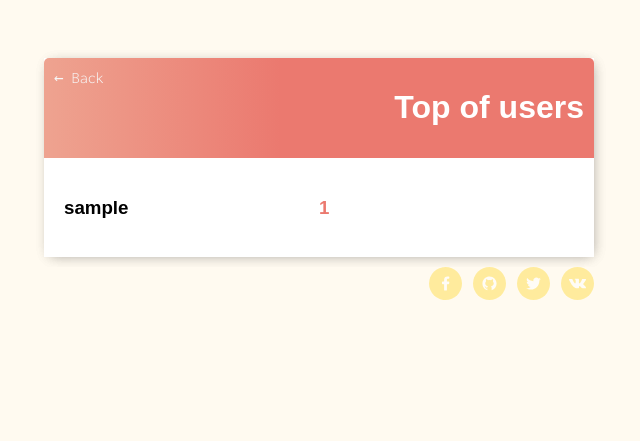
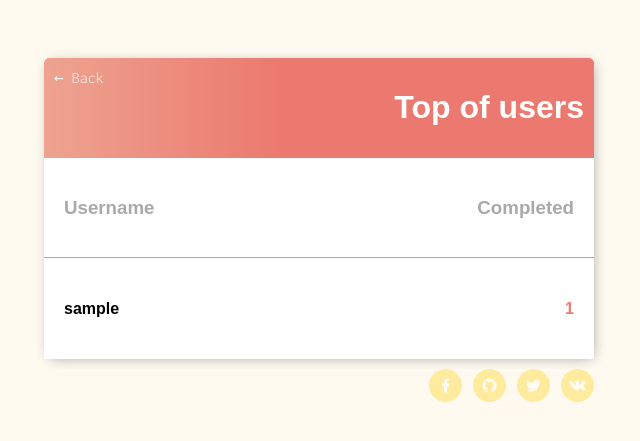
Before and after one commit to Vladislava05/TaskMaster, a Django app: page /top-users/ in a window 1280 px wide. Shown: the top 441 px of the page, without its empty margins (321-961 px from the left). Run offline with Django 3.2, Linux system fonts and the light colour scheme; tables that the repository leaves empty hold one stand-in row (values such as "Sample post"); some web fonts are replaced.

Commit message:
Update frontend

```diff
--- a/base/forms.py
+++ b/base/forms.py
@@ -12,7 +12,7 @@ class DateInput(forms.DateTimeInput):
 class TaskForm(ModelForm):
     class Meta:
         model = Task
-        fields = ['title', 'description', 'complete', 'due_date']
+        fields = ['title', 'description', 'due_date', 'complete']
         widgets = {
             'due_date': DateInput,
         }
--- a/base/static/base/css/main.css
+++ b/base/static/base/css/main.css
@@ -88,7 +88,7 @@ a:hover{
     text-shadow: 1px 1px #81413b;
 }
 
-input[type=text], input[type=password], textarea {
+input[type=text], input[type=password], input[type=date], textarea {
     border: 1px solid #EB796F;
     border-radius: 5px;
     padding: 10px;
@@ -181,13 +181,20 @@ label {
 }
 
 .top-list {
-    display: grid;
-    grid-template-columns: repeat(2, 1fr);
-    grid-gap: -70%;
+    display: flex;
+    justify-content: space-between;
+
 }
 
 .value {
     color: #EB796F;
+}
+
+.for-top{
+    display: flex;
+    justify-content: space-between;
+    color:darkgrey;
+    border-bottom: 1px solid darkgrey;
 }
 
 ul.ddropdownn li {
--- a/base/templates/base/top-users.html
+++ b/base/templates/base/top-users.html
@@ -8,12 +8,22 @@
         <h1>Top of users</h1>
     </div>
 
+    <div class="for-top card-body">
+        <h3>Username</h3>
+        <h3>Completed</h3>
+
+    </div>
     {% for key, value in top_users.items %}
         <div class="card-body">
-            <ul class="top-list list-reset">
-            <li><h3>{{ key }}</h3></li>
-            <li><div class="value"><h3>{{ value }}</h3></div></li>
-            </ul>
+
+
+
+            <div class="top-list">
+              <h4>{{ key }}</h4></li>
+
+              <div class="value"><h4>{{ value }}</h4></div>
+
+            </div>
         </div>
     {% endfor %}
 </div>
--- a/base/views.py
+++ b/base/views.py
@@ -38,6 +38,7 @@ class RegisterPage(FormView):
         return super(RegisterPage, self).form_valid(form)
         if User.objects.filter(username = request.POST['username']).exists():
               print('Already taken')
+
 
     def get(self, *args, **kwargs):
         if self.request.user.is_authenticated:
```
Also changed, not shown: base/templates/base/task_form.html (line endings or trailing spaces).
